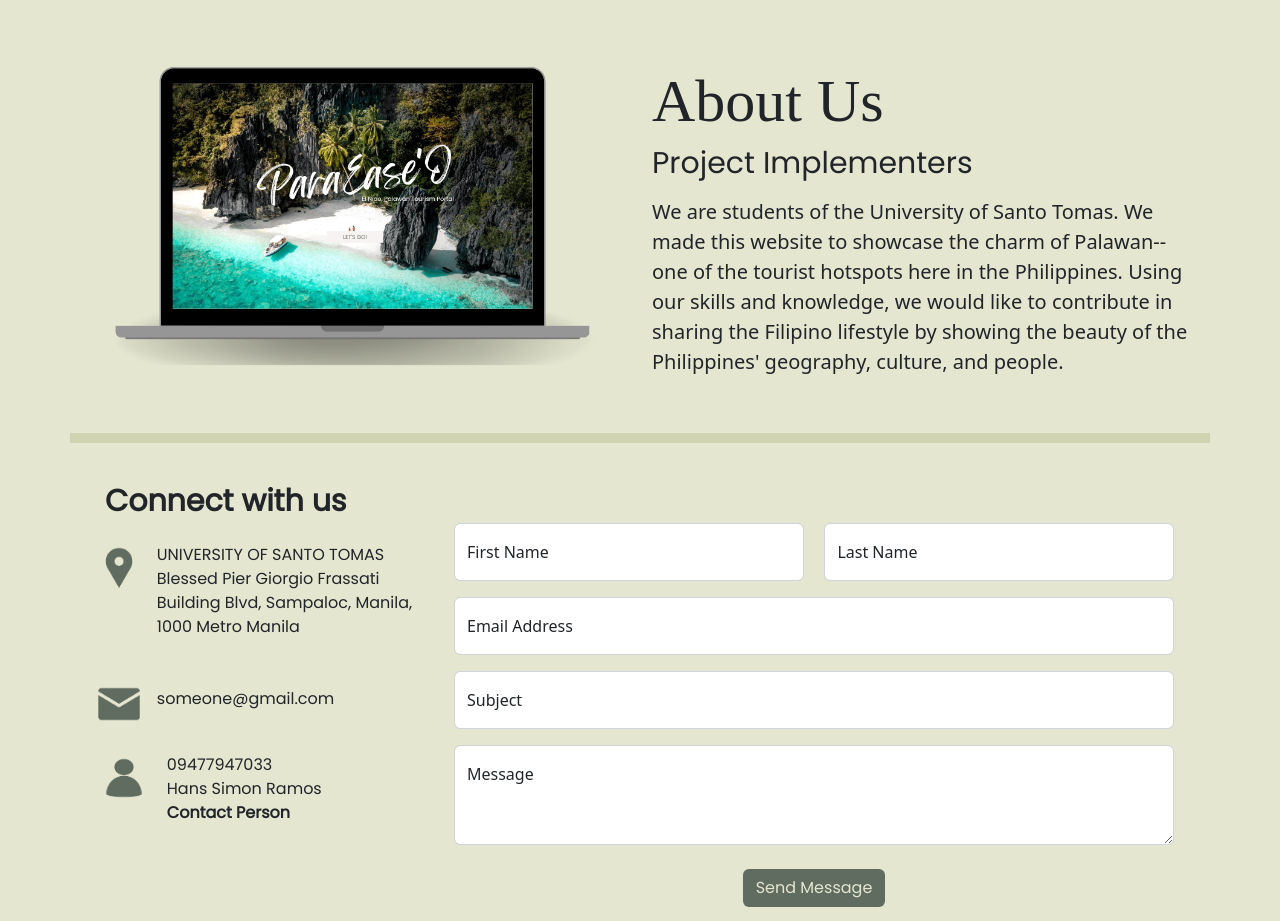
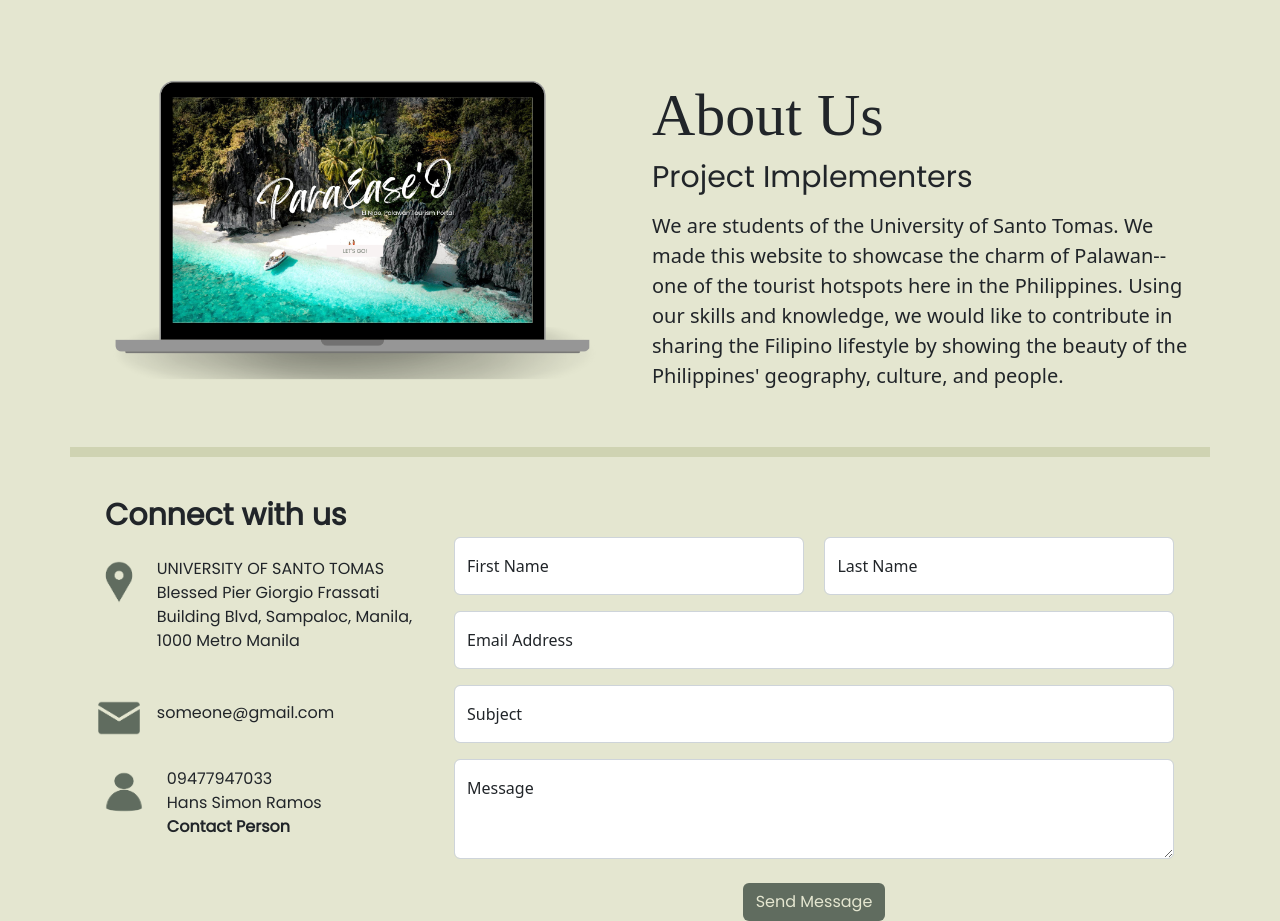
Before and after one commit to Ramos-H/ParaEase-O, a PHP site: page /about.php in a window 1280 px wide. Shown: the part 67-988 px from the top of the page. Run offline with PHP 8.4, Linux system fonts and the light colour scheme; data that the repository does not hold is empty; some web fonts are replaced.

Commit message:
about us fix

```diff
--- a/about.php
+++ b/about.php
@@ -24,11 +24,11 @@
     <!--About Us start-->
     <?php require_once 'php/logic_form.php'; ?>
     <div class="container conatiner-aboutUs d-flex">
-      <div class="row row-aboutUS">
-        <div class="col-lg-6 center-image-aboutUs">
+      <div class="row row-aboutUS sm-mt-2">
+        <div class="col-lg-6 col-sm-12 center-image-aboutUs">
           <img src="assets/ParaEaseO_AboutUs_Picture.png" class="image-responsive" alt="">
         </div>
-        <div class="col-lg-6 text-responsive-aboutUs">
+        <div class="col-lg-6 col-sm-12 text-responsive-aboutUs">
           <h3 style="font-family: Feeling Passionate; font-size: 60px; margin-top: 2vw;">About Us </h3>
           <h4 style="font-family: Poppins; font-size: 30px;"> Project Implementers</h4>
           <p style="margin-top: 2vh; font-size: 20px;">
@@ -72,6 +72,7 @@
               <!--Person Div-->
             <!--End of Col-8-->
         </div>
+        <!-- forms -->
         <div class="col-md-8">
           <form id="form_feedback" action="<?php htmlspecialchars($_SERVER['PHP_SELF']); ?>" method="POST" onsubmit="return form_submit(this)">
             <!--Fname Lname-->
--- a/styles/aboutUsDesign.css
+++ b/styles/aboutUsDesign.css
@@ -27,7 +27,6 @@
   top: 15vh;
   align-items: center; /* y- axis */
   justify-content: center; /* x -axis*/
-  height: 105vh;
 }
 
 .image-responsive{
```
